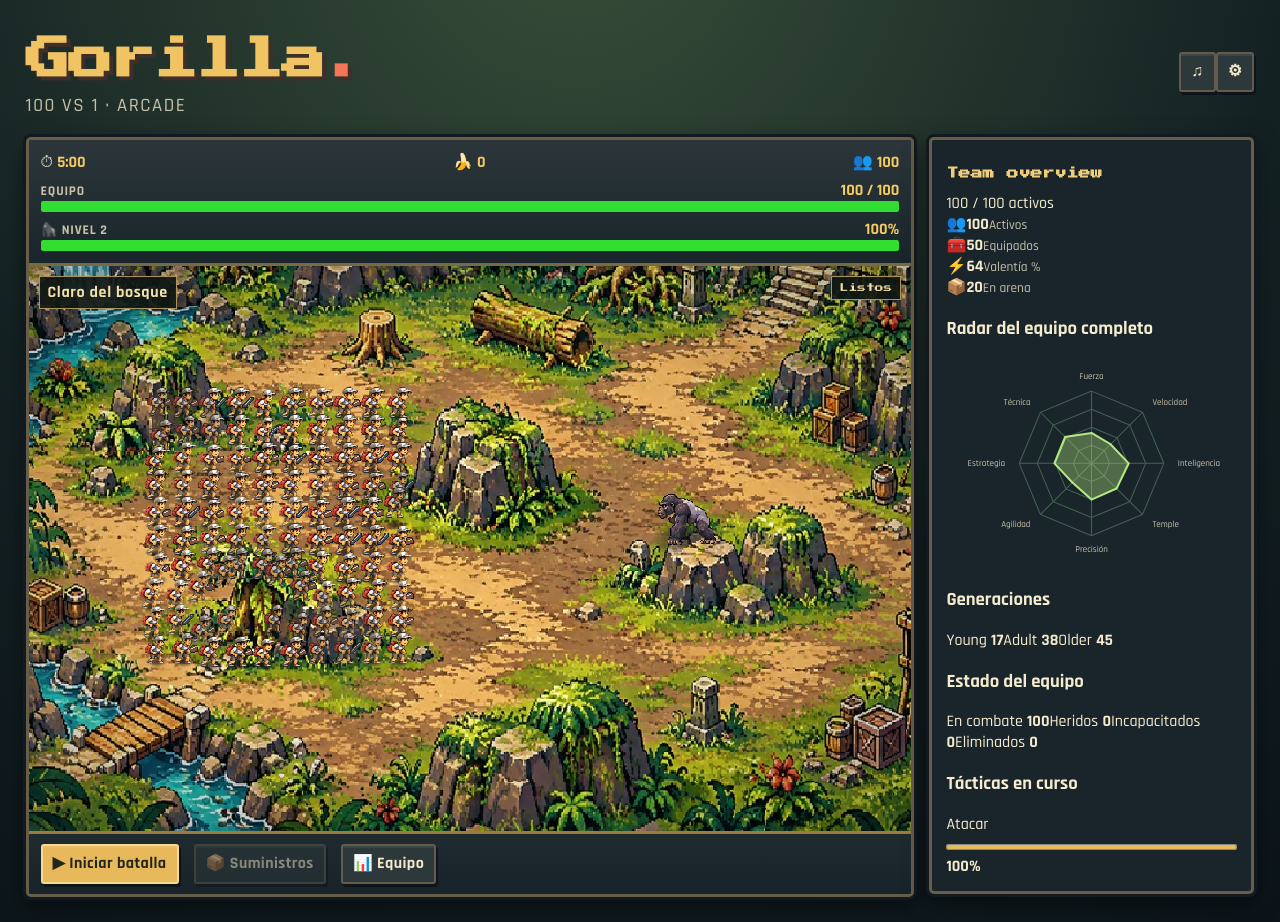
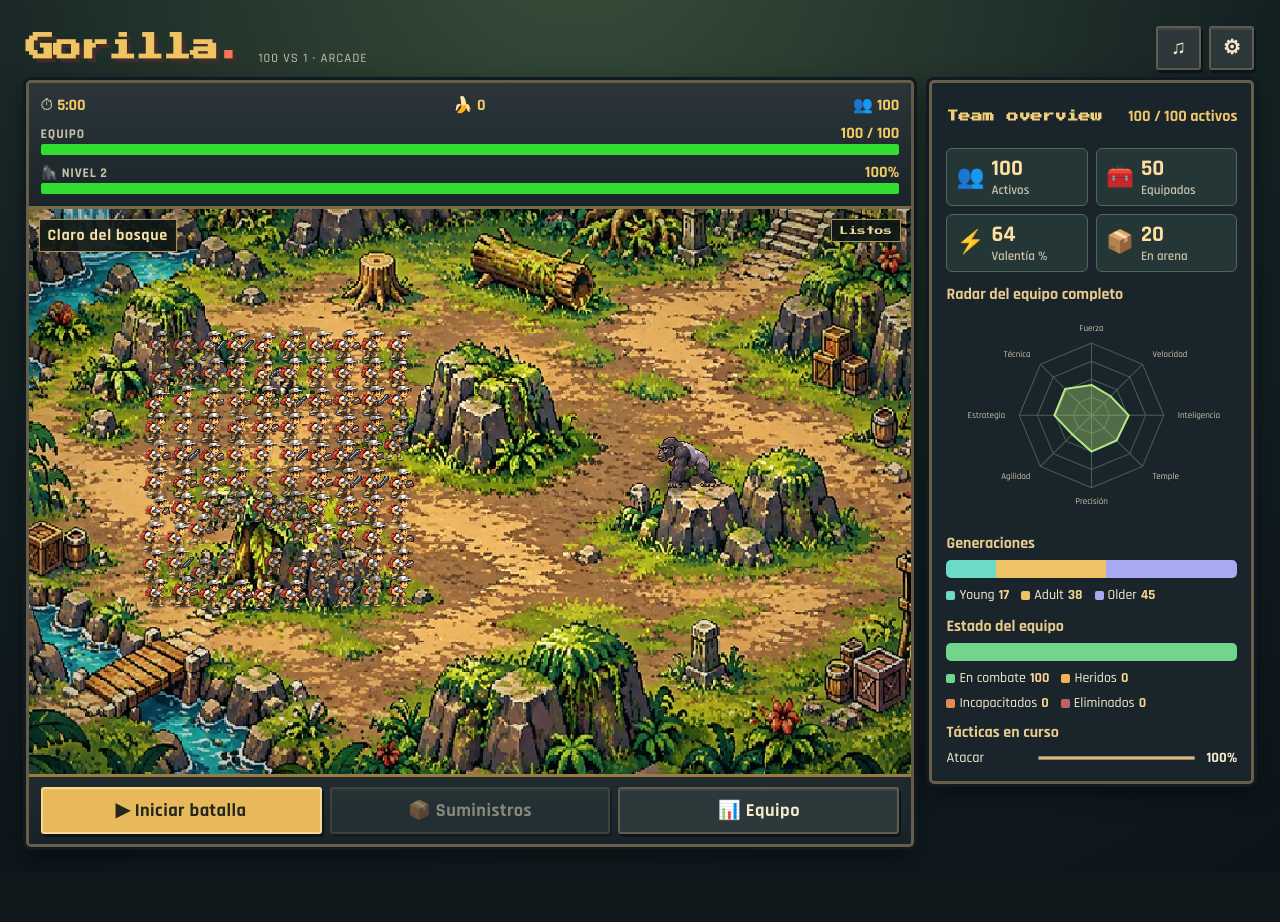
Before and after one commit to BrayanQuirino/gorilla, a React (Vite) app: page / in a window 1280 px wide. After the commit the page ends 872 px from the top, so only its background shows below. Built offline with nearby package versions, Linux system fonts and the light colour scheme.

Commit message:
Add responsive full-width mobile arena, bottom sheets and compact graphic dashboard

```diff
--- a/src/style.css
+++ b/src/style.css
@@ -90,3 +90,87 @@ aside h2{margin:9px 0}
 .menu-estrategia .lista-suministros{max-height:min(55dvh,480px);grid-template-columns:repeat(2,minmax(0,1fr));gap:8px;padding:8px;background:#142022;border:1px solid #657367;}
 .menu-estrategia .lista-suministros button{min-height:60px;padding:9px;}
 @media(max-width:520px){.menu-estrategia .ordenes,.menu-estrategia .lista-suministros{grid-template-columns:1fr}.menu-estrategia .ordenes button{min-height:75px}}
+
+/* Gorilla mobile-first layout: the arena occupies the viewport, everything else opens from buttons. */
+.juego-app{width:min(1520px,100%);min-width:0}
+.movil-cabecera{margin-bottom:10px;gap:8px}
+.marca{display:flex;align-items:baseline;gap:14px;min-width:0}
+.marca h1{font-size:clamp(1rem,3vw,1.8rem);white-space:nowrap}
+.marca p{font-size:.8rem;white-space:nowrap}
+.cabecera-acciones{display:flex;gap:8px}
+.cabecera-acciones button{min-width:45px;font-size:1.25rem}
+.botones-juego{display:grid;grid-template-columns:repeat(3,minmax(0,1fr));gap:8px}
+.botones-juego button{min-width:0;width:100%;font-size:clamp(.87rem,1.5vw,1.15rem);padding:10px 4px}
+.panel-escritorio{min-width:0}
+.panel-equipo{min-width:0}
+.panel-titulo,.tactica-cabecera,.total-tactico{display:flex;justify-content:space-between;align-items:center;gap:10px}
+.panel-titulo span{color:#f1c66c;font-weight:700}
+.indicadores{display:grid;grid-template-columns:repeat(2,minmax(0,1fr));gap:8px;margin:12px 0}
+.indicador{display:grid;grid-template-columns:30px 1fr;align-items:center;gap:0 5px;background:#253637;border:1px solid #52675a;padding:7px 9px;border-radius:6px}
+.indicador>span{grid-row:span 2;font-size:1.4rem}
+.indicador strong{font-size:1.4rem;color:#ffe0a0;line-height:1.15;font-variant-numeric:tabular-nums}
+.indicador small{font-size:.81rem;font-weight:600}
+.panel-equipo h3{font-size:1rem;margin:10px 0 6px;color:#eacb8e}
+.equipo-radar .radar{max-width:340px;margin:auto;max-height:265px}
+.estadistica-visual{margin-top:12px}
+.barra-segmentos{display:flex;overflow:hidden;min-height:18px;border-radius:5px;background:#0e181a}
+.barra-segmentos>div{height:18px;min-width:0}
+.leyenda{display:flex;gap:7px 12px;flex-wrap:wrap;margin-top:8px;font-size:.87rem}
+.leyenda span{display:inline-flex;gap:4px;align-items:center}
+.leyenda i{width:9px;height:9px;border-radius:2px;display:inline-block}
+.leyenda b{color:#f6d390}
+.tacticas-grafico>div{display:grid;grid-template-columns:minmax(85px,1fr) minmax(85px,2fr) 35px;gap:7px;align-items:center;font-size:.9rem}
+.tacticas-grafico b{text-align:right}
+.tacticas-grafico progress{height:8px}
+.menu-cabecera,.hoja-cabecera{display:flex;justify-content:space-between;align-items:center;gap:10px}
+.menu-cabecera button,.hoja-cabecera button{min-width:44px}
+.total-tactico{padding:12px;background:#152325;font-size:1.1rem;border:1px solid #50675a;margin-top:10px}
+.total-tactico strong{color:#f6ce75;font-size:1.45rem}
+.tacticas-todas{display:grid;grid-template-columns:repeat(2,minmax(0,1fr));gap:10px;margin-top:10px}
+.tactica-fila{min-width:0;padding:10px;background:#192a2b;border:1px solid #40534b;border-radius:6px}
+.tactica-cabecera{margin-bottom:6px}
+.tactica-cabecera strong{font-size:1rem}
+.tactica-cabecera b{color:#f3d080}
+.tactica-ajuste{display:grid;grid-template-columns:minmax(0,1fr) 46px;gap:7px;align-items:center}
+.tactica-ajuste input{width:100%;min-width:0;accent-color:#f6c26d;touch-action:pan-y}
+.tactica-ajuste button{width:46px;font-size:1.25rem;min-height:42px}
+.hoja-fondo{position:fixed;inset:0;z-index:8;background:#050a0dd9;display:grid;justify-items:end;align-items:stretch}
+.hoja-movil{width:min(440px,100%);overflow:auto;background:#19272a;border-left:2px solid #aa915b;padding:14px;padding-bottom:max(25px,env(safe-area-inset-bottom));box-shadow:-10px 0 40px #000b}
+.hoja-movil>.panel-equipo{border:0;box-shadow:none;padding:8px;background:transparent}
+.ajustes-panel{display:grid;gap:15px;margin-top:20px}
+.ajustes-panel select,.ajustes-panel button{width:100%;font-size:1.05rem}
+.segunda-vida img{animation-duration:5.2s}
+@media(max-width:970px){
+ .tablero{display:block}
+ .panel-escritorio{display:none}
+ .juego-app{padding:8px 8px max(14px,env(safe-area-inset-bottom))}
+ .cabecera{margin-bottom:6px}
+ .marca p{display:none}
+ .cabecera-acciones button{min-height:38px}
+ .campo{border-width:1px}
+ .marcador{gap:3px;padding:7px;border-bottom-width:1px}
+ .barra-batalla>div small{font-size:.72rem}
+ .barra-batalla>div strong{font-size:.84rem}
+ .barra-batalla progress{height:7px}
+ .datos-marcador{font-size:.92rem}
+ .arena canvas{width:100%;height:auto;max-height:calc(100dvh - 225px);object-fit:contain}
+ .nombre-arena{max-width:60%;font-size:.68rem}
+ .arena .estado{max-width:42%}
+ .controles-arcade{border-top-width:1px;padding:8px;gap:6px}
+ .botones-juego{grid-template-columns:repeat(3,minmax(0,1fr))}
+ .botones-juego button{font-size:.85rem;padding:7px 2px;min-height:46px}
+ .menu-estrategia{position:fixed;inset:auto 0 0 0;margin:0;width:100%;max-width:100%;max-height:min(92dvh,850px);border-radius:16px 16px 0 0;overflow:auto;padding:14px;padding-bottom:max(16px,env(safe-area-inset-bottom))}
+ .tacticas-todas{grid-template-columns:1fr;gap:6px}
+ .tactica-fila{padding:8px}
+ .menu-estrategia footer{position:sticky;bottom:0;background:#202c2f;padding:10px 0}
+ .menu-estrategia footer button{flex:1}
+ .lista-suministros{grid-template-columns:repeat(2,minmax(0,1fr))!important}
+ .segunda-vida img{width:min(48%,190px)}
+ .segunda-vida strong{font-size:clamp(.65rem,3.3vw,1.2rem)}
+ .segunda-vida span{font-size:.92rem}
+}
+@media(max-width:390px){
+ .marca h1{font-size:1rem}
+ .datos-marcador{font-size:.85rem}
+ .lista-suministros{grid-template-columns:1fr!important}
+}
```
